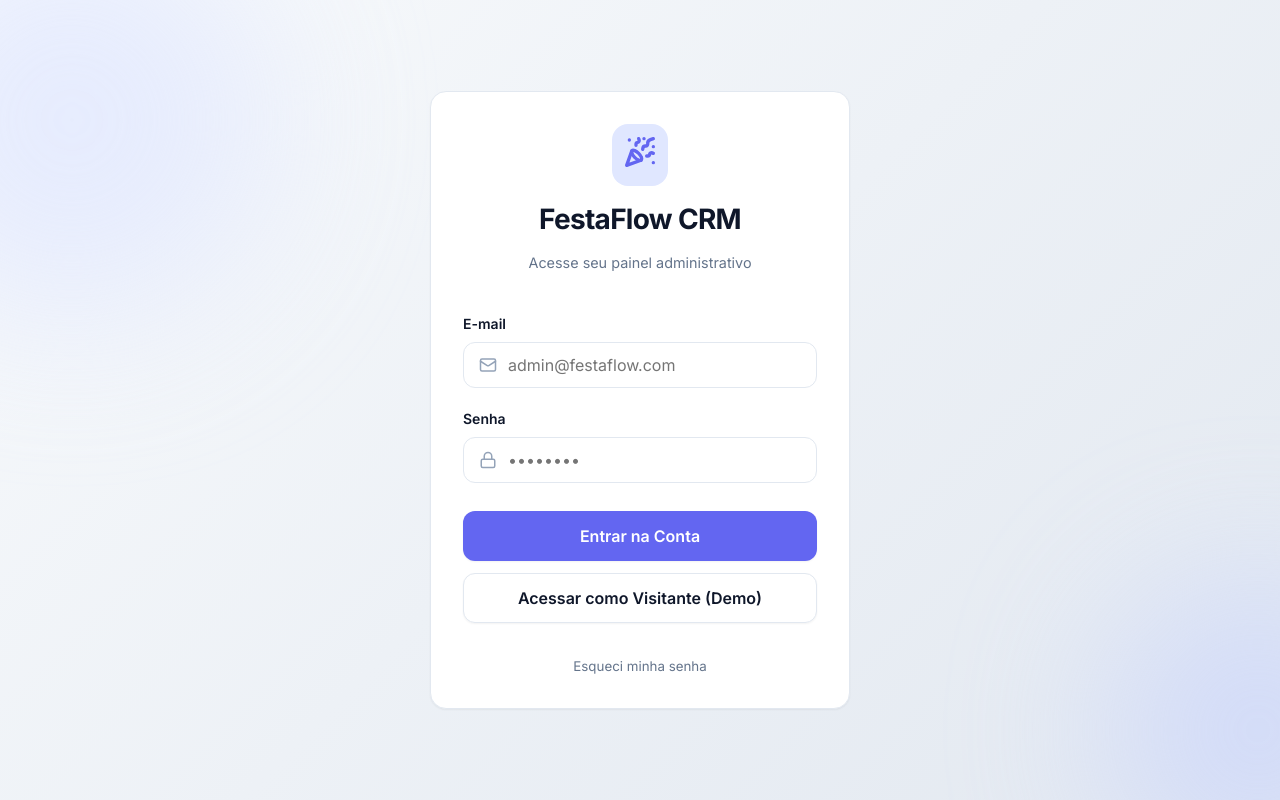
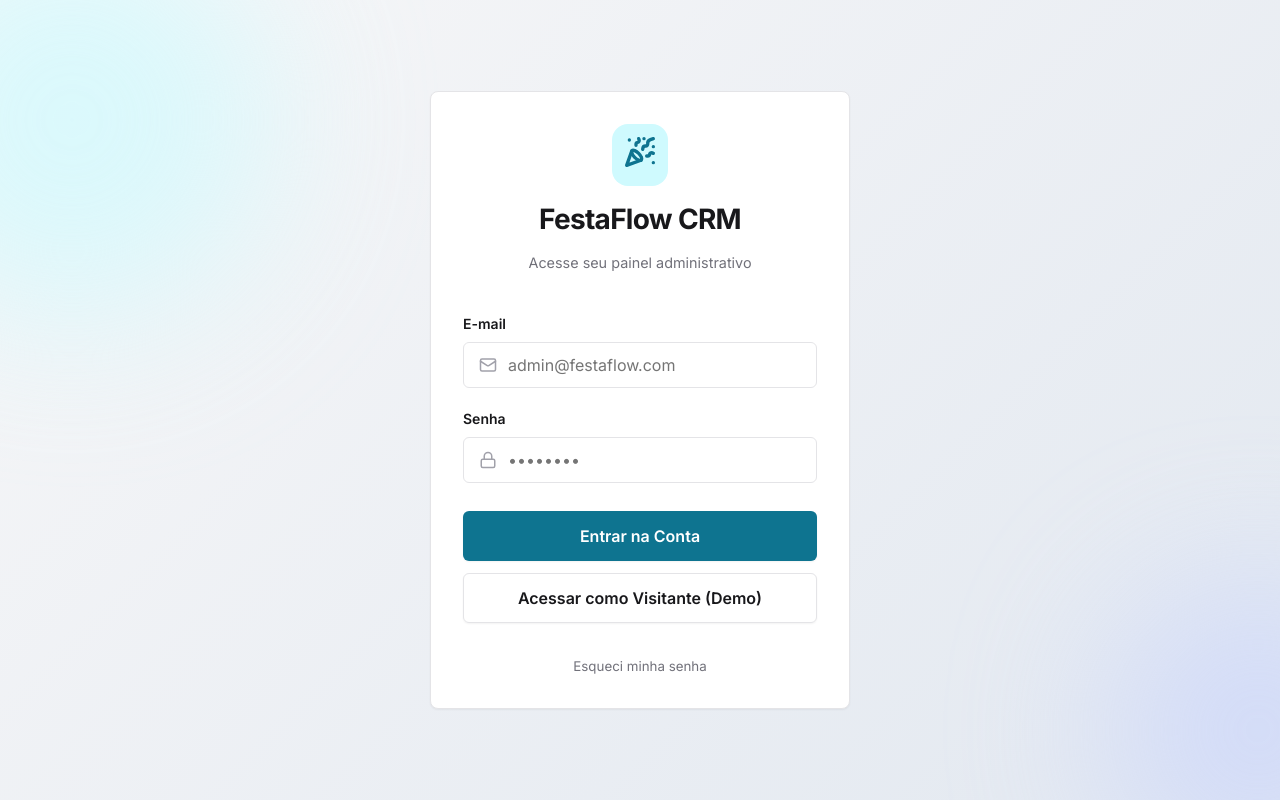
Before and after one commit to ArthurrCavalcante/FestaControl, a React (Vite) app: page / in a window 1280 px wide. Built offline with nearby package versions, Linux system fonts and the light colour scheme; no server answers.

Commit message:
feat: redesign dashboard pilot (remove AI tropes)

```diff
--- a/src/components/Dashboard.jsx
+++ b/src/components/Dashboard.jsx
@@ -11,86 +11,112 @@ import {
   User,
   PartyPopper
 } from 'lucide-react';
+import Skeleton from './ui/Skeleton';
 import { useCompany } from '../hooks/useCompany';
 import styles from './Dashboard.module.css';
 
 export default function Dashboard({ onNavigate }) {
-  const { settings } = useCompany();
+  const { settings, loading } = useCompany();
 
   const modules = [
     {
       id: 'pipeline',
       title: 'Orçamentos (CRM)',
       description: 'Acompanhe negociações e feche contratos',
-      icon: <BarChart3 size={28} color="var(--primary)" />,
-      color: 'var(--primary-light)'
+      icon: <BarChart3 size={24} strokeWidth={1.5} color="var(--primary)" />,
+      color: 'var(--surface-secondary)'
     },
     {
       id: 'agenda',
       title: 'Agenda de Eventos',
       description: 'Calendário de festas confirmadas',
-      icon: <Calendar size={28} color="#f59e0b" />,
-      color: '#fef3c7'
+      icon: <Calendar size={24} strokeWidth={1.5} color="var(--primary)" />,
+      color: 'var(--surface-secondary)'
     },
     {
       id: 'inbox',
       title: 'Avisos & Mensagens',
       description: 'Notificações importantes e lembretes',
-      icon: <Bell size={28} color="#ef4444" />,
-      color: '#fee2e2'
+      icon: <Bell size={24} strokeWidth={1.5} color="var(--primary)" />,
+      color: 'var(--surface-secondary)'
     },
     {
       id: 'leads',
       title: 'Base de Clientes',
       description: 'Gerencie todos os seus contatos',
-      icon: <Users size={28} color="#8b5cf6" />,
-      color: '#ede9fe'
+      icon: <Users size={24} strokeWidth={1.5} color="var(--primary)" />,
+      color: 'var(--surface-secondary)'
     },
     {
       id: 'acervo',
       title: 'Acervo de Temas',
       description: 'Inventário de temas e decorações',
-      icon: <Package size={28} color="#10b981" />,
-      color: '#d1fae5'
+      icon: <Package size={24} strokeWidth={1.5} color="var(--primary)" />,
+      color: 'var(--surface-secondary)'
     },
     {
       id: 'catalogo',
-      title: 'Galeria Mágica (IA)',
-      description: 'Análise inteligente de fotos',
-      icon: <Camera size={28} color="#ec4899" />,
-      color: '#fce7f3'
+      title: 'Galeria Mágica',
+      description: 'Análise de fotos para orçamento',
+      icon: <Camera size={24} strokeWidth={1.5} color="var(--primary)" />,
+      color: 'var(--surface-secondary)'
     },
     {
       id: 'configuracoes',
       title: 'Configurações',
       description: 'Ajustes da empresa e sistema',
-      icon: <Settings size={28} color="#64748b" />,
-      color: '#f1f5f9'
+      icon: <Settings size={24} strokeWidth={1.5} color="var(--text-secondary)" />,
+      color: 'var(--surface-secondary)'
     },
     {
       id: 'perfil',
       title: 'Meu Perfil',
       description: 'Gerencie sua conta de usuário',
-      icon: <User size={28} color="#64748b" />,
-      color: '#f1f5f9'
+      icon: <User size={24} strokeWidth={1.5} color="var(--text-secondary)" />,
+      color: 'var(--surface-secondary)'
     }
   ];
+
+  if (loading) {
+    return (
+      <div style={{ padding: '2rem', maxWidth: '1200px', margin: '0 auto' }}>
+        <div style={{ marginBottom: '2.5rem', textAlign: 'center', display: 'flex', flexDirection: 'column', alignItems: 'center' }}>
+          <Skeleton width="64px" height="64px" borderRadius="12px" style={{ marginBottom: '1rem' }} />
+          <Skeleton width="300px" height="32px" style={{ marginBottom: '0.5rem' }} />
+          <Skeleton width="450px" height="24px" />
+        </div>
+        <div style={{ display: 'grid', gridTemplateColumns: 'repeat(auto-fill, minmax(280px, 1fr))', gap: '1.5rem' }}>
+          {[1,2,3,4,5,6,7,8].map(i => (
+            <Card key={i} padding="lg">
+              <div style={{ display: 'flex', alignItems: 'flex-start', gap: '1rem' }}>
+                <Skeleton width="48px" height="48px" borderRadius="8px" />
+                <div style={{ flex: 1 }}>
+                  <Skeleton width="60%" height="20px" style={{ marginBottom: '0.5rem' }} />
+                  <Skeleton width="90%" height="16px" />
+                </div>
+              </div>
+            </Card>
+          ))}
+        </div>
+      </div>
+    );
+  }
 
   return (
     <div style={{ padding: '2rem', maxWidth: '1200px', margin: '0 auto' }}>
       <div style={{ marginBottom: '2.5rem', textAlign: 'center' }}>
-        <div style={{ display: 'inline-flex', alignItems: 'center', justifyContent: 'center', width: '64px', height: '64px', borderRadius: '16px', background: 'linear-gradient(135deg, var(--primary-light), var(--primary))', color: 'white', marginBottom: '1rem', boxShadow: 'var(--shadow-md)' }}>
+        <div style={{ display: 'inline-flex', alignItems: 'center', justifyItems: 'center', width: '64px', height: '64px', borderRadius: '12px', background: 'var(--surface-secondary)', border: '1px solid var(--border)', color: 'var(--primary)', marginBottom: '1rem', justifyContent: 'center' }}>
           {settings?.logo_url ? (
-            <img src={settings.logo_url} alt="Logo" style={{ width: '100%', height: '100%', borderRadius: '16px', objectFit: 'cover' }} />
+            <img src={settings.logo_url} alt="Logo" style={{ width: '100%', height: '100%', borderRadius: '12px', objectFit: 'cover' }} />
           ) : (
-            <PartyPopper size={36} />
+            <PartyPopper size={32} strokeWidth={1.5} />
           )}
         </div>
-        <h2 style={{ color: 'var(--text-color)', marginBottom: '0.5rem', fontSize: '1.75rem', fontWeight: 800 }}>
+        <h2 style={{ color: 'var(--text-primary)', marginBottom: '0.5rem', fontSize: '1.75rem', fontWeight: 600 }}>
           Bem-vindo ao {settings?.companies?.nome || 'FestaFlow'}
         </h2>
-        <p style={{ color: 'var(--text-secondary)', fontSize: '1.1rem', maxWidth: '600px', margin: '0 auto' }}>
-          Escolha uma das opções abaixo para gerenciar seu negócio de festas.
+        <p style={{ color: 'var(--text-secondary)', fontSize: '1.05rem', maxWidth: '600px', margin: '0 auto' }}>
+          Escolha uma das opções abaixo para gerenciar seu negócio.
         </p>
       </div>
 
@@ -105,8 +131,9 @@ export default function Dashboard({ onNavigate }) {
             <div style={{ display: 'flex', alignItems: 'flex-start', gap: '1rem' }}>
               <div style={{
                 background: module.color,
-                padding: '1rem',
-                borderRadius: '12px',
+                padding: '0.75rem',
+                borderRadius: '8px',
+                border: '1px solid var(--border)',
                 display: 'flex',
                 alignItems: 'center',
                 justifyContent: 'center'
@@ -114,7 +141,7 @@ export default function Dashboard({ onNavigate }) {
                 {module.icon}
               </div>
               <div style={{ flex: 1 }}>
-                <h3 style={{ fontSize: '1.1rem', color: 'var(--text-primary)', fontWeight: 700, margin: '0 0 0.25rem 0' }}>
+                <h3 style={{ fontSize: '1.05rem', color: 'var(--text-primary)', fontWeight: 600, margin: '0 0 0.25rem 0' }}>
                   {module.title}
                 </h3>
                 <p style={{ fontSize: '0.85rem', color: 'var(--text-secondary)', margin: 0, lineHeight: 1.4 }}>
--- a/src/components/Dashboard.module.css
+++ b/src/components/Dashboard.module.css
@@ -1,15 +1,16 @@
 .moduleCard {
   cursor: pointer;
-  transition: all 0.2s ease-in-out;
-  border: 1px solid var(--border-color, #e2e8f0);
+  transition: all 0.15s ease-out;
+  border: 1px solid var(--border);
+  background-color: var(--surface);
 }
 
 .moduleCard:hover {
-  transform: translateY(-4px);
-  box-shadow: 0 10px 25px -5px rgba(0, 0, 0, 0.1), 0 8px 10px -6px rgba(0, 0, 0, 0.1);
-  border-color: var(--primary, #4f46e5);
+  border-color: var(--primary);
+  background-color: var(--surface-hover);
+  box-shadow: var(--shadow-sm);
 }
 
 .moduleCard:active {
-  transform: translateY(0);
+  background-color: var(--surface-secondary);
 }
--- a/src/index.css
+++ b/src/index.css
@@ -2,15 +2,15 @@
 
 :root {
   /* Fundo e Superfície */
-  --bg-color: #f8fafc;
+  --bg-color: #f7f7f8;
   --surface: #ffffff;
-  --surface-hover: #f1f5f9;
+  --surface-hover: #f4f4f5;
   --surface-secondary: #f4f4f5;
 
-  /* Primária */
-  --primary: #6366f1;
-  --primary-hover: #4f46e5;
-  --primary-light: #e0e7ff;
+  /* Primária (Azul Petróleo / Escuro) */
+  --primary: #0e7490;
+  --primary-hover: #0891b2;
+  --primary-light: #cffafe;
 
   /* Semânticas */
   --danger: #ef4444;
@@ -21,27 +21,27 @@
   --warning-light: #fef3c7;
 
   /* Textos */
-  --text-primary: #0f172a;
-  --text-secondary: #64748b;
-  --text-tertiary: #94a3b8;
+  --text-primary: #18181b;
+  --text-secondary: #71717a;
+  --text-tertiary: #a1a1aa;
 
   /* Bordas e Sombras */
-  --border: #e2e8f0;
-  --border-focus: #c7d2fe;
+  --border: #e4e4e7;
+  --border-focus: #7dd3fc;
 
   --shadow-sm: 0 1px 2px 0 rgb(0 0 0 / 0.05);
-  --shadow-md: 0 4px 6px -1px rgb(0 0 0 / 0.08), 0 2px 4px -2px rgb(0 0 0 / 0.04);
-  --shadow-lg: 0 10px 15px -3px rgb(0 0 0 / 0.1), 0 4px 6px -4px rgb(0 0 0 / 0.05);
-  --shadow-hover: 0 20px 25px -5px rgb(0 0 0 / 0.1), 0 8px 10px -6px rgb(0 0 0 / 0.1);
+  --shadow-md: 0 1px 3px 0 rgb(0 0 0 / 0.1), 0 1px 2px -1px rgb(0 0 0 / 0.1);
+  --shadow-lg: 0 4px 6px -1px rgb(0 0 0 / 0.1), 0 2px 4px -2px rgb(0 0 0 / 0.1);
+  --shadow-hover: 0 4px 6px -1px rgb(0 0 0 / 0.1), 0 2px 4px -2px rgb(0 0 0 / 0.1);
 
-  /* Arredondamentos */
-  --radius-sm: 0.375rem;
-  --radius-md: 0.75rem;
-  --radius-lg: 1rem;
-  --radius-xl: 1.5rem;
+  /* Arredondamentos (Menos AI, mais estruturado) */
+  --radius-sm: 4px;
+  --radius-md: 6px;
+  --radius-lg: 8px;
+  --radius-xl: 12px;
 
-  /* Animações */
-  --transition: all 0.2s cubic-bezier(0.4, 0, 0.2, 1);
+  /* Animações (Snappy e diretas) */
+  --transition: all 0.15s ease-out;
   /* Layout Variables */
   --header-height: 72px;
   --bottom-nav-height: calc(70px + env(safe-area-inset-bottom, 0px));
@@ -72,7 +72,7 @@ button {
 }
 
 button:not(:disabled):active {
-  transform: scale(0.97);
+  transform: none; /* Removed scaling to avoid bouncy look */
 }
 
 a {
@@ -85,12 +85,10 @@ input, textarea, select {
   outline: none;
 }
 
-/* Glassmorphism utilities */
+/* Glassmorphism utilities - Substituído por cores sólidas */
 .glass {
-  background: rgba(255, 255, 255, 0.7);
-  backdrop-filter: blur(10px);
-  -webkit-backdrop-filter: blur(10px);
-  border: 1px solid rgba(255, 255, 255, 0.3);
+  background: var(--surface);
+  border: 1px solid var(--border);
 }
 
 /* Layout Utilities */
```
